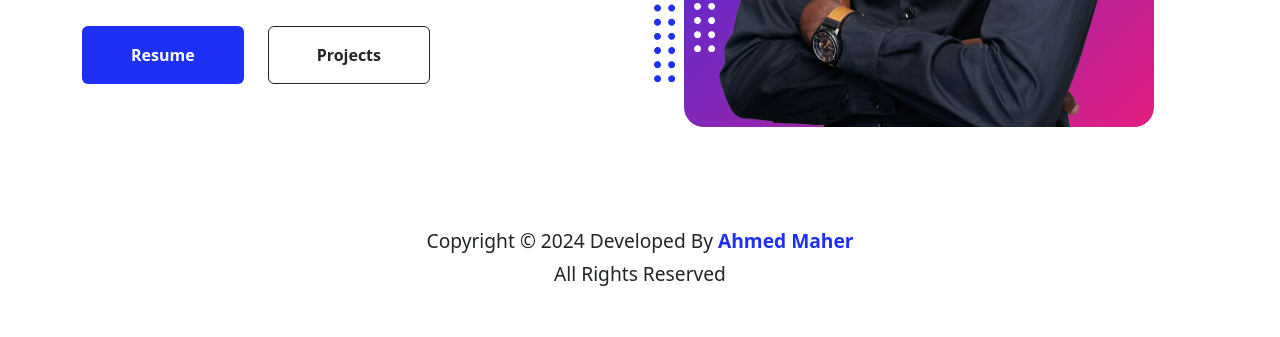
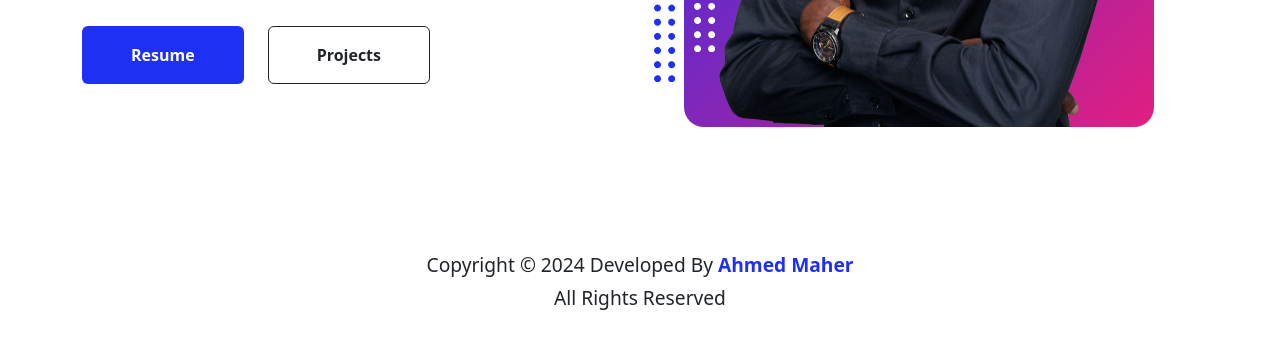
Before and after one commit to Ahmed-Maher77/Personal-Portfolio-Landing-Page, a plain HTML site: page index.html in a window 1280 px wide. Shown: the part 540-877 px from the top of the page. Before the commit the page ends 853 px from the top, so only its background shows below. Drawn offline with Linux system fonts and the light colour scheme.

Commit message:
Edit the footer section

```diff
--- a/index.html
+++ b/index.html
@@ -165,7 +165,7 @@
 		</section>
 
         <!-- Footer -->
-        <footer class="py-4 f-large">
+        <footer class="mt-4 py-4 f-large">
             <p class="text-center mb-1">
                 Copyright &copy; <span id="copyright-year"></span>
                 Developed By <a class="text-decoration-none c-blue fw-bold" href="https://www.linkedin.com/in/ahmed-maher-algohary" title="About Developer" target="_blank"
```
